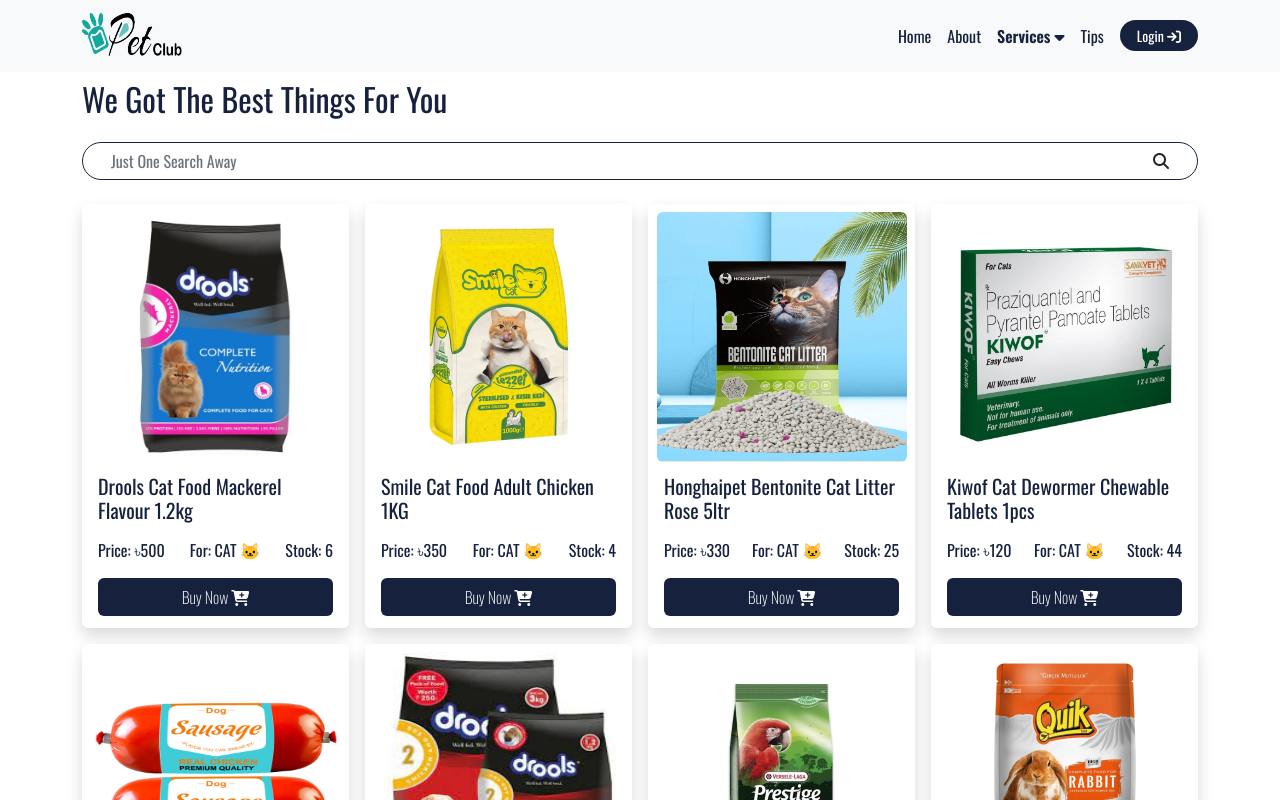
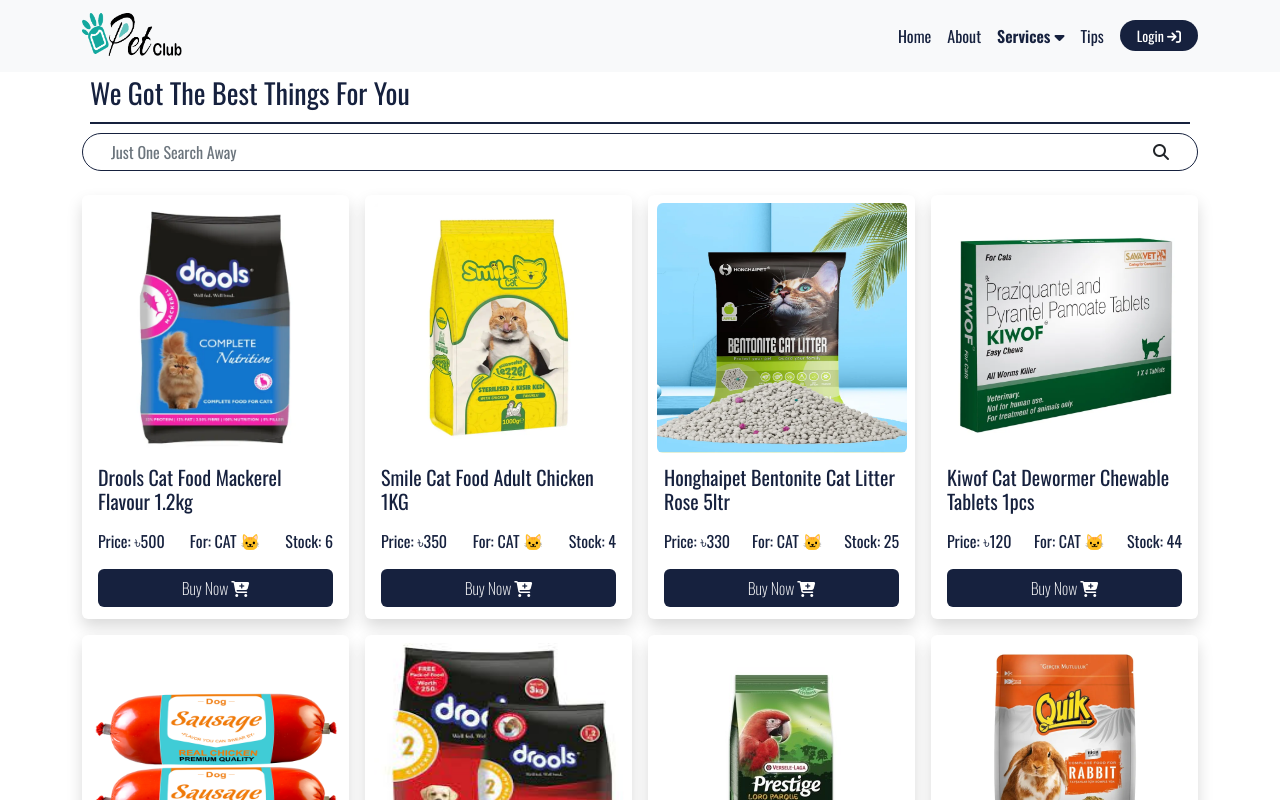
Before and after one commit to al-mohaimin-farabi/pet-club, a React (Create React App) app: page /services/pet-food in a window 1280 px wide. Shown: the top 800 px of the page. Built offline with nearby package versions, Linux system fonts and the light colour scheme.

Commit message:
Title box added in products page

```diff
--- a/src/pages/Shared/SearchField/SearchField.js
+++ b/src/pages/Shared/SearchField/SearchField.js
@@ -1,11 +1,10 @@
 import React from "react";
+import TitleBox from "../Title-box/TitleBox";
 
 const SearchField = ({ setsearchedText }) => {
   return (
-    <div className="messeage-box mt-1 container mb-0">
-      <h2 className="text-main mt-2 position-relative">
-        We Got The Best Things For You
-      </h2>
+    <div className="mt-1 container mb-0">
+      <TitleBox title={"We Got The Best Things For You"}></TitleBox>
       <div className="input-group search-box-div mt-4 border-primary rounded-pill px-3">
         <input
           type="text"
```
